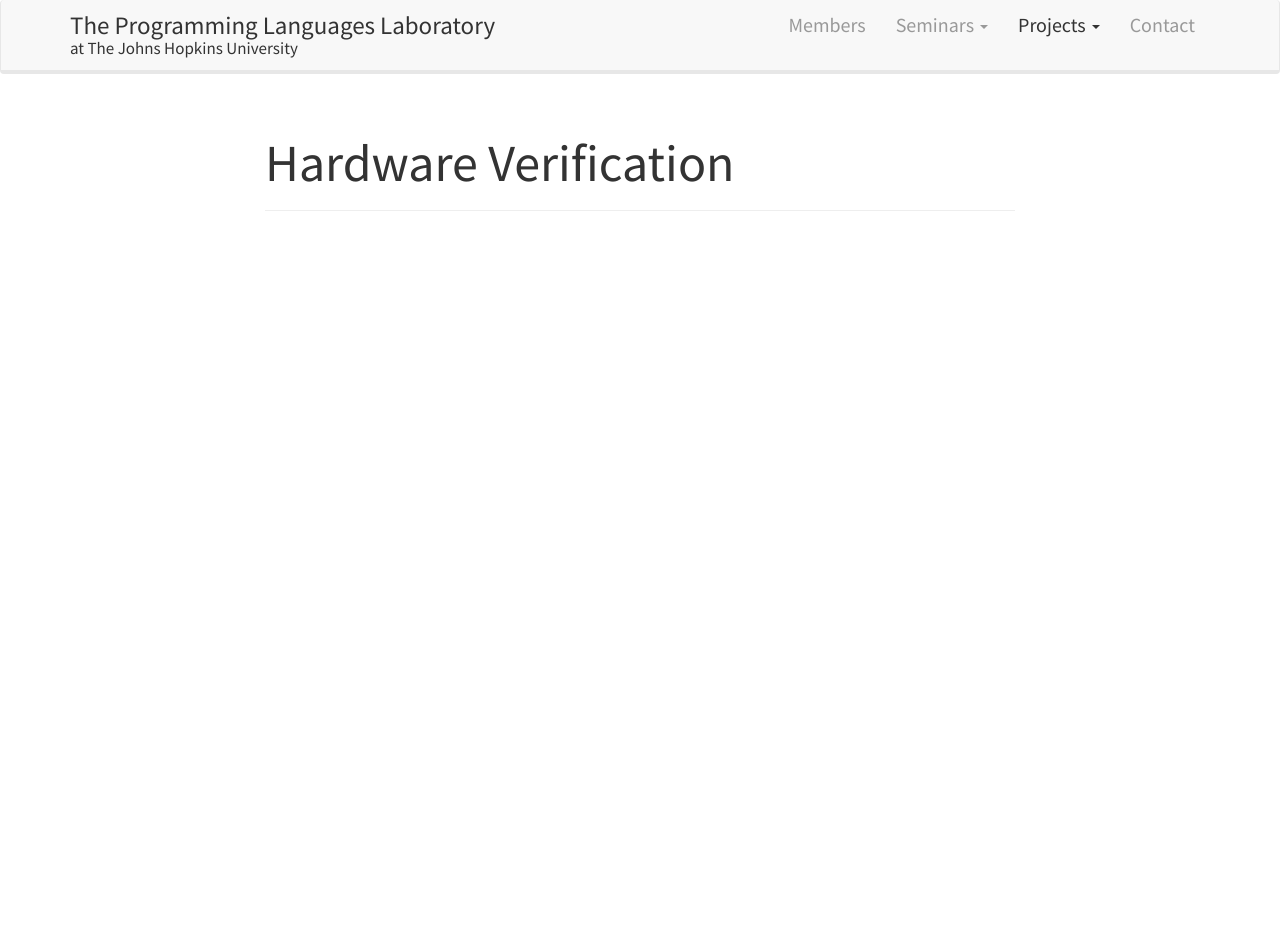
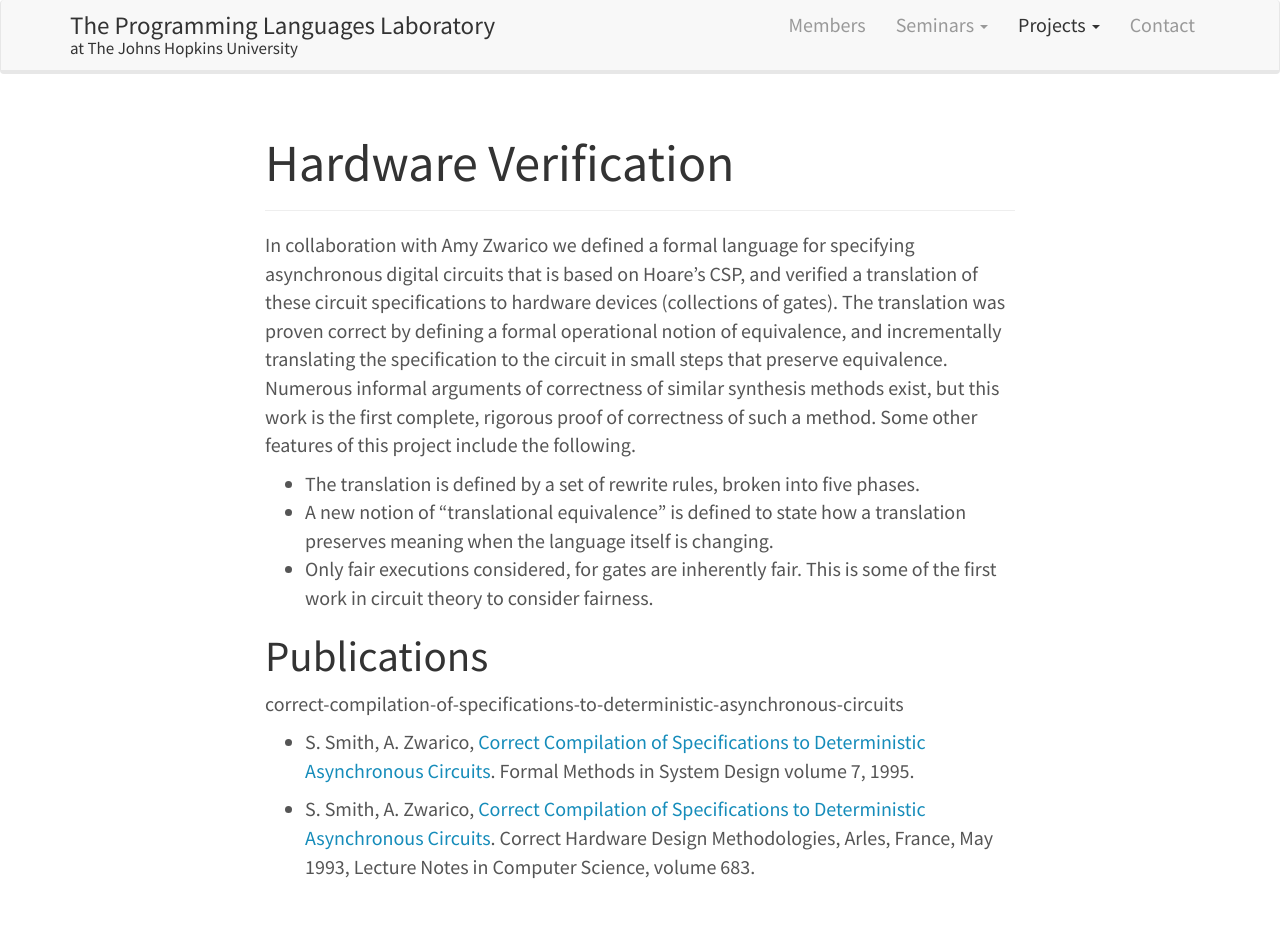
Before and after one commit to JHU-PL-Lab/www-pl-lab, a Jekyll site: the page built from projects/hardware-verification/hardware-verification.md, in a window 1280 px wide. Built offline with Jekyll 4.4.1, drawn with Linux system fonts in a browser that asks for light colours; before the commit the page ends 900 px from its top, so only the background shows below that.

Commit message:
Add hardware verification

```diff
--- a/projects/hardware-verification/hardware-verification.md
+++ b/projects/hardware-verification/hardware-verification.md
@@ -3,3 +3,33 @@ title: "Hardware Verification"
 permalink: "/projects/hardware-verification/"
 narrow: true
 ---
+
+In collaboration with Amy Zwarico we defined a formal language for specifying
+asynchronous digital circuits that is based on Hoare's CSP, and verified a
+translation of these circuit specifications to hardware devices (collections of
+gates). The translation was proven correct by defining a formal operational
+notion of equivalence, and incrementally translating the specification to the
+circuit in small steps that preserve equivalence. Numerous informal arguments of
+correctness of similar synthesis methods exist, but this work is the first
+complete, rigorous proof of correctness of such a method. Some other features of
+this project include the following.
+
+- The translation is defined by a set of rewrite rules, broken into five phases.
+- A new notion of "translational equivalence" is defined to state how a
+  translation preserves meaning when the language itself is changing.
+- Only fair executions considered, for gates are inherently fair. This is some
+  of the first work in circuit theory to consider fairness.
+
+Publications
+------------
+
+correct-compilation-of-specifications-to-deterministic-asynchronous-circuits
+
+- S. Smith, A. Zwarico,
+  [Correct Compilation of Specifications to Deterministic Asynchronous Circuits](/projects/hardware-verification/papers/correct-compilation-of-specifications-to-deterministic-asynchronous-circuits-1995.pdf). Formal
+  Methods in System Design volume 7, 1995.
+
+- S. Smith, A. Zwarico,
+  [Correct Compilation of Specifications to Deterministic Asynchronous Circuits](/projects/hardware-verification/papers/correct-compilation-of-specifications-to-deterministic-asynchronous-circuits-1993.pdf). Correct
+  Hardware Design Methodologies, Arles, France, May 1993, Lecture Notes in
+  Computer Science, volume 683.
```
Also changed, not shown: 2 other files.
